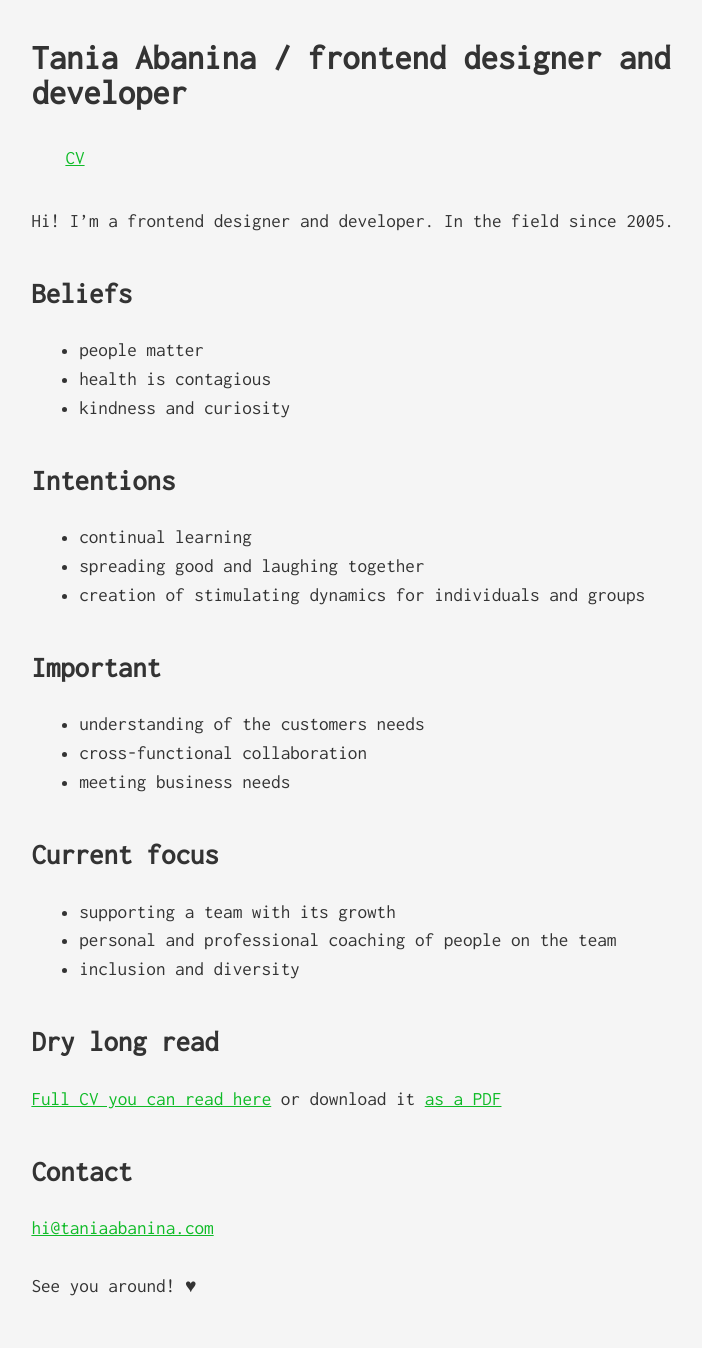
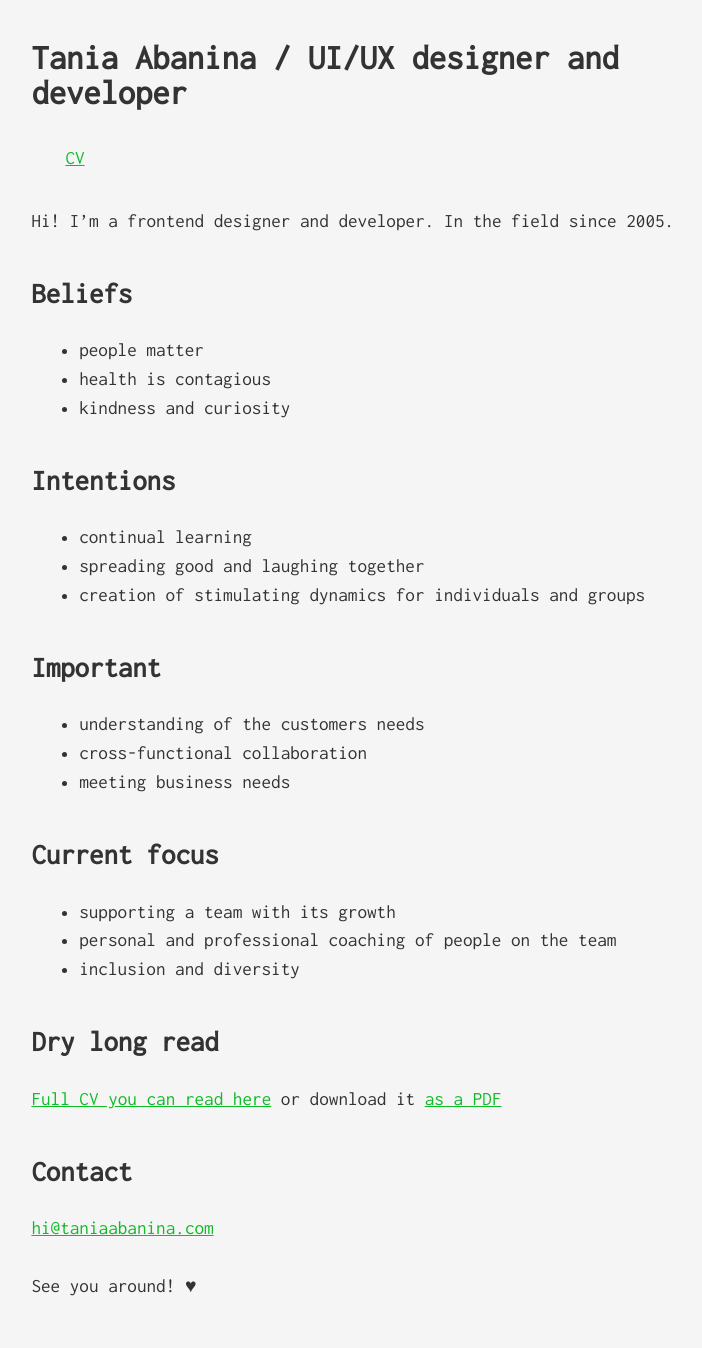
Before and after one commit to tataata/taniaabanina.com, a Jekyll site: the page built from index.md, in a window 1280 px wide. Shown: the whole page, without its empty margins (7-709 px from the left). Built offline with Jekyll 4.4.1, drawn with Linux system fonts in a browser that asks for light colours.

Commit message:
update headline

```diff
--- a/_includes/header.html
+++ b/_includes/header.html
@@ -4,7 +4,7 @@
 {% capture location %}{{ page.url | remove_first:'/' | split:'/' | first }}{% endcapture %}
 
 <header>
-	<h1>Tania Abanina / <span class="small">frontend designer and developer</span></h1>
+	<h1>Tania Abanina / <span class="small">UI/UX designer and developer</span></h1>
 </header>
 
 <main>
```
